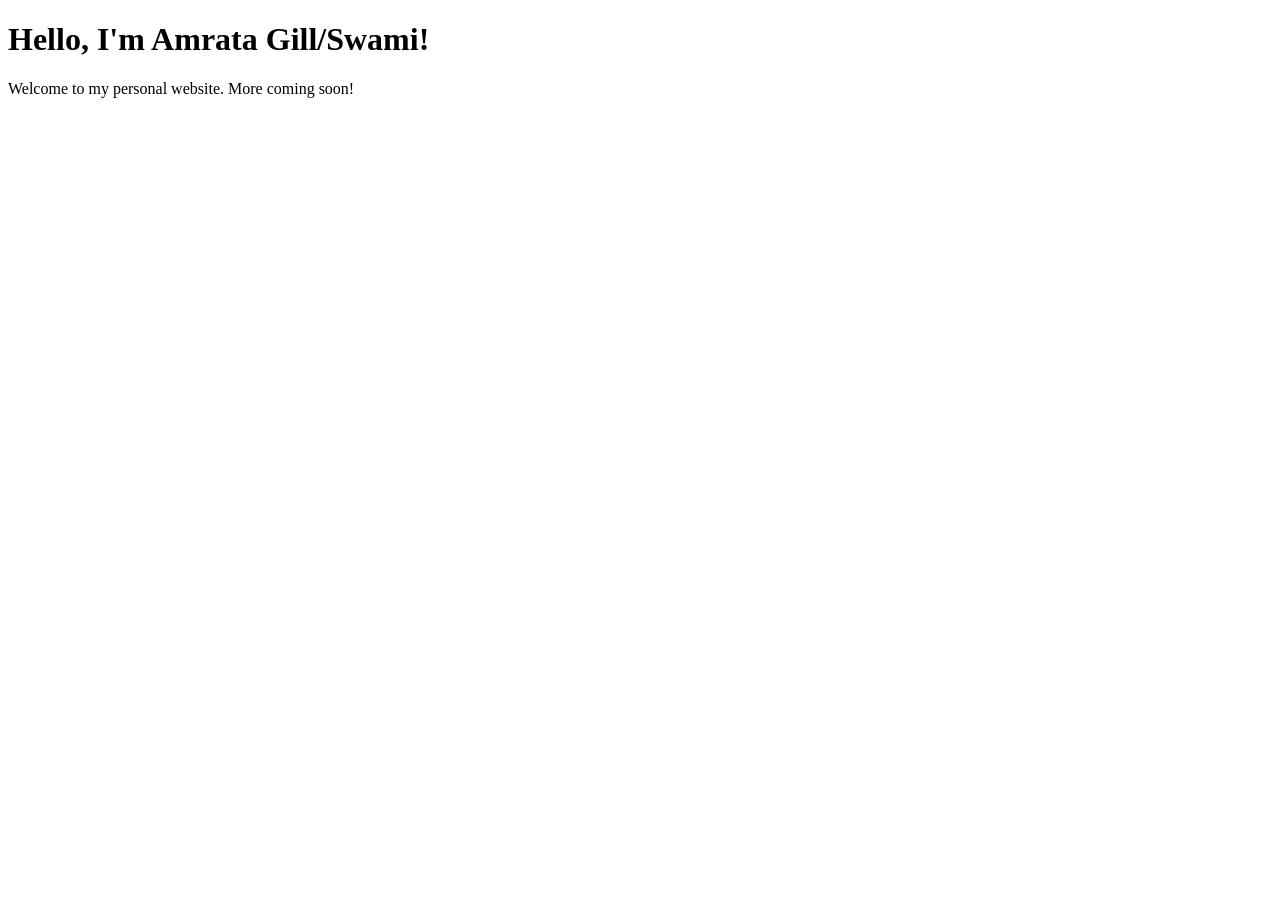
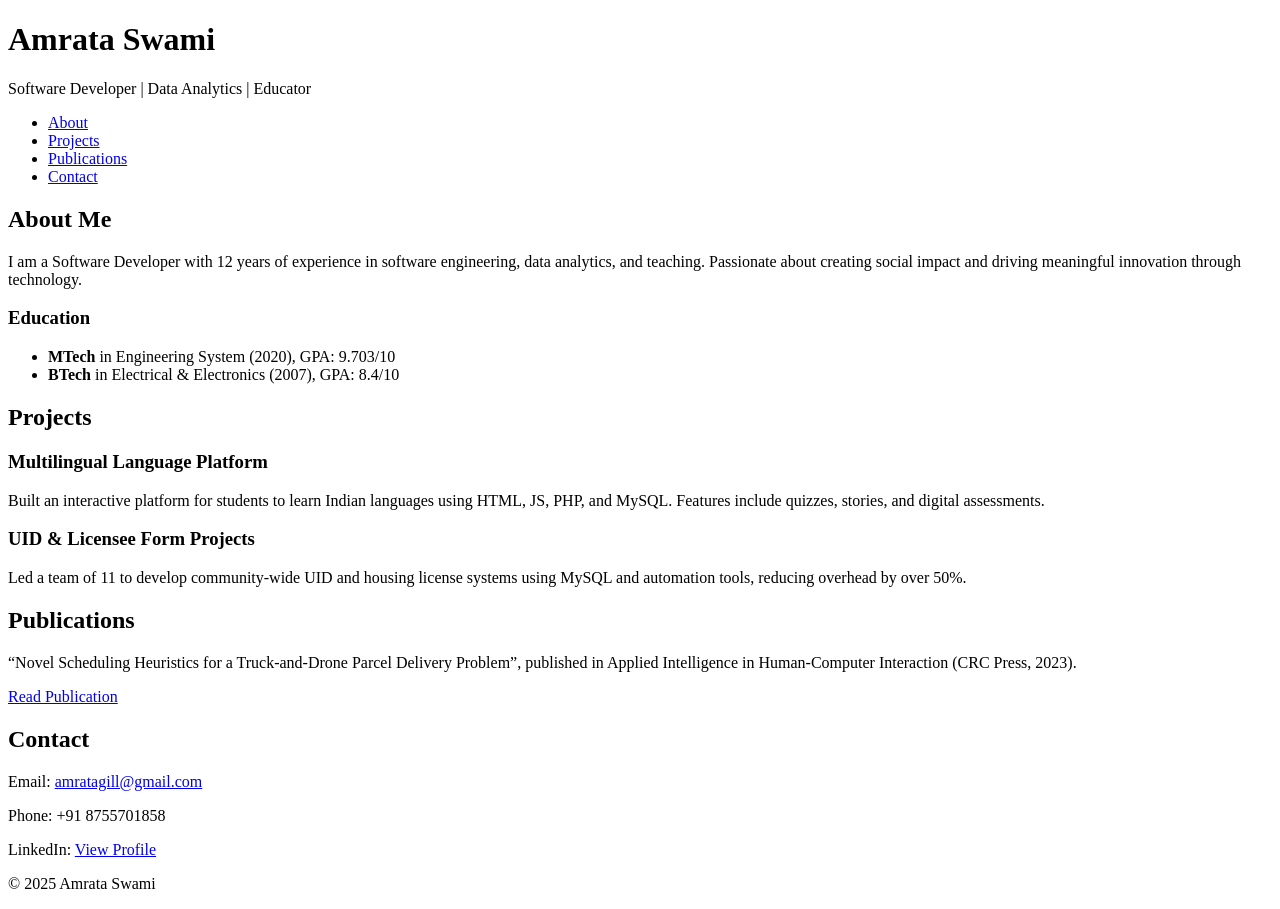
Before and after one commit to AmrataGill/amratagill.github.io, a plain HTML site: page index.html in a window 1280 px wide. Before the commit the page ends 800 px from the top, so only its background shows below. Drawn offline with Linux system fonts and the light colour scheme.

Commit message:
index.html

```diff
--- a/index.html
+++ b/index.html
@@ -1,10 +1,62 @@
 <!DOCTYPE html>
-<html>
+<html lang="en">
 <head>
-  <title>Welcome to My Website</title>
+  <meta charset="UTF-8" />
+  <meta name="viewport" content="width=device-width, initial-scale=1.0"/>
+  <title>Amrata Swami | Portfolio</title>
+  <link rel="stylesheet" href="style.css"/>
 </head>
 <body>
-  <h1>Hello, I'm Amrata Gill/Swami!</h1>
-  <p>Welcome to my personal website. More coming soon!</p>
+  <header>
+    <h1>Amrata Swami</h1>
+    <p>Software Developer | Data Analytics | Educator</p>
+  </header>
+
+  <nav>
+    <ul>
+      <li><a href="#about">About</a></li>
+      <li><a href="#projects">Projects</a></li>
+      <li><a href="#publications">Publications</a></li>
+      <li><a href="#contact">Contact</a></li>
+    </ul>
+  </nav>
+
+  <section id="about">
+    <h2>About Me</h2>
+    <p>I am a Software Developer with 12 years of experience in software engineering, data analytics, and teaching. Passionate about creating social impact and driving meaningful innovation through technology.</p>
+    <h3>Education</h3>
+    <ul>
+      <li><strong>MTech</strong> in Engineering System (2020), GPA: 9.703/10</li>
+      <li><strong>BTech</strong> in Electrical & Electronics (2007), GPA: 8.4/10</li>
+    </ul>
+  </section>
+
+  <section id="projects">
+    <h2>Projects</h2>
+    <h3>Multilingual Language Platform</h3>
+    <p>Built an interactive platform for students to learn Indian languages using HTML, JS, PHP, and MySQL. Features include quizzes, stories, and digital assessments.</p>
+
+    <h3>UID & Licensee Form Projects</h3>
+    <p>Led a team of 11 to develop community-wide UID and housing license systems using MySQL and automation tools, reducing overhead by over 50%.</p>
+  </section>
+
+  <section id="publications">
+    <h2>Publications</h2>
+    <p>“Novel Scheduling Heuristics for a Truck-and-Drone Parcel Delivery Problem”, published in Applied Intelligence in Human-Computer Interaction (CRC Press, 2023).</p>
+    <a href="https://doi.org/10.1201/9781003415466" target="_blank">Read Publication</a>
+  </section>
+
+  <section id="contact">
+    <h2>Contact</h2>
+    <p>Email: <a href="mailto:amratagill@gmail.com">amratagill@gmail.com</a></p>
+    <p>Phone: +91 8755701858</p>
+    <p>LinkedIn: <a href="https://www.linkedin.com/in/amrata-gill-055a40287/" target="_blank">View Profile</a></p>
+  </section>
+
+  <footer>
+    <p>© 2025 Amrata Swami</p>
+  </footer>
+
+  <script src="script.js"></script>
 </body>
 </html>
```
